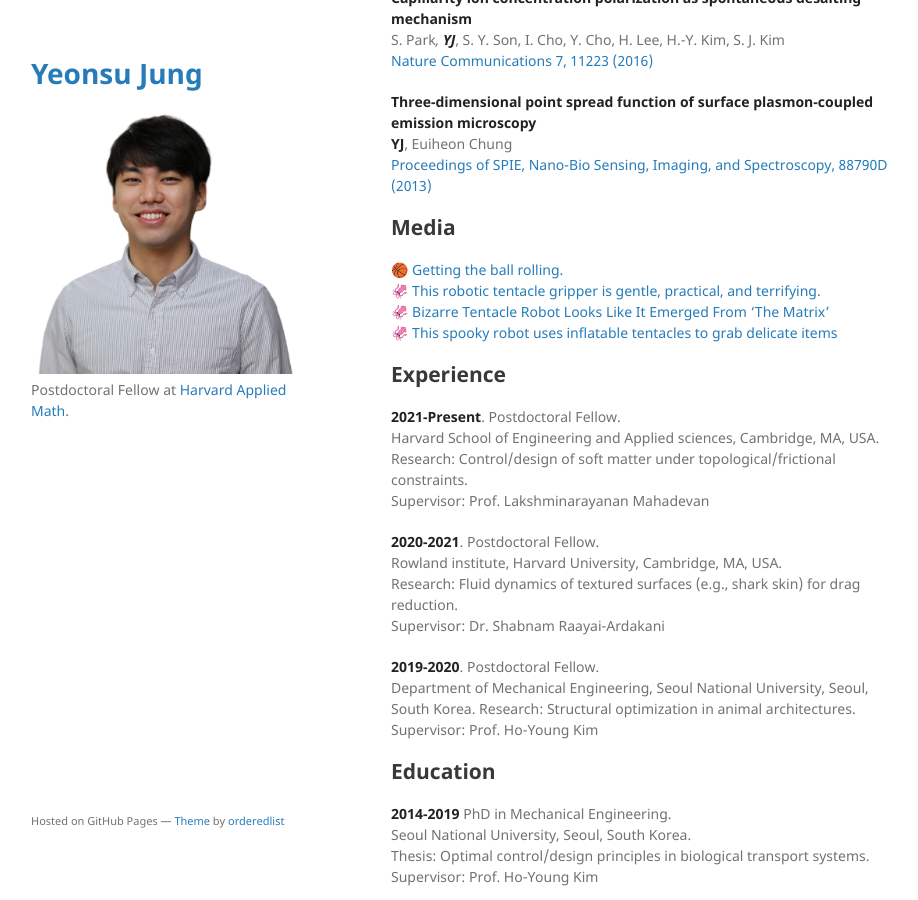
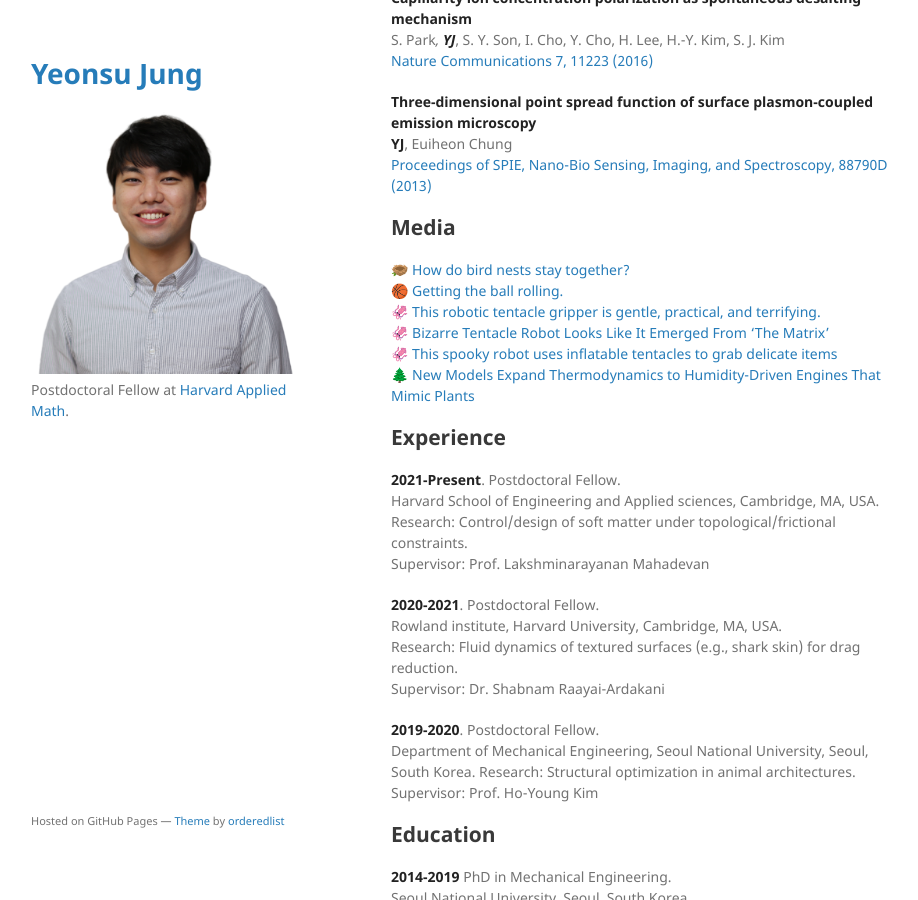
Before and after one commit to yeonsu-jung/website_pages-themes-minimal-c27a30c, a Jekyll site: the page built from index.md, in a window 1280 px wide and 900 px high, scrolled down 1110 px. Shown: the whole window, without its empty margins (179-1097 px from the left). Built offline with Jekyll 4.4.1, drawn with Linux system fonts in a browser that asks for light colours.

Commit message:
Update index.md

```diff
--- a/index.md
+++ b/index.md
@@ -61,10 +61,12 @@ S. Park*, **YJ***, S. Y. Son, I. Cho, Y. Cho, H. Lee, H.-Y. Kim, S. J. Kim
 
 ## Media
 
+🪹 [How do bird nests stay together?](https://seas.harvard.edu/news/2025/04/how-do-bird-nests-stay-together)
 🏀 [Getting the ball rolling.](https://seas.harvard.edu/news/2025/03/getting-ball-rolling)
 🦑 [This robotic tentacle gripper is gentle, practical, and terrifying.](https://www.theverge.com/2022/10/26/23424420/robot-tentacle-gripper-rubber-filaments-mr-jelly-hands)
 🦑 [Bizarre Tentacle Robot Looks Like It Emerged From 'The Matrix'](https://www.cnet.com/science/bizarre-tentacle-robot-looks-like-it-emerged-from-the-matrix/)
 🦑 [This spooky robot uses inflatable tentacles to grab delicate items](https://www.popsci.com/technology/harvard-tentacle-robot/)
+🌲 [New Models Expand Thermodynamics to Humidity-Driven Engines That Mimic Plants](https://www.aps.org/publications/apsnews/202212/plants.cfm)
 
 
 ## Experience
```
